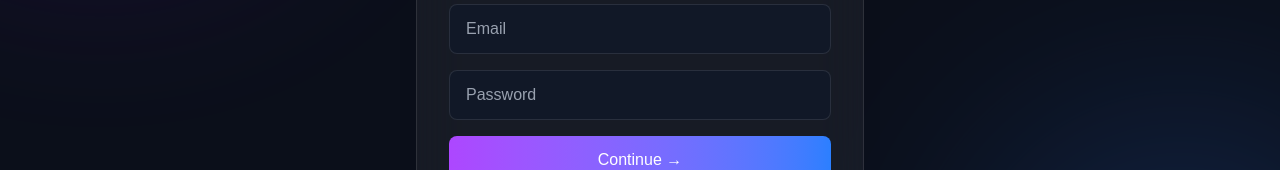
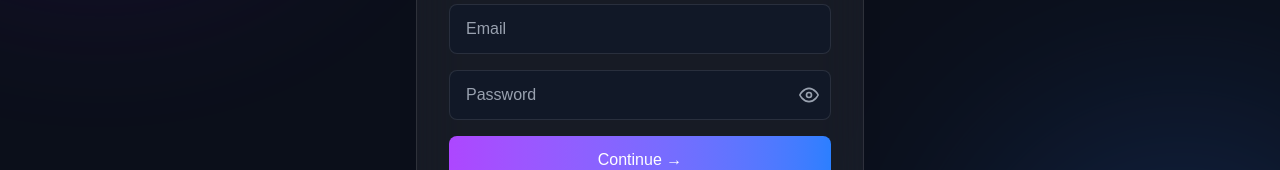
Before and after one commit to devspark-2501/DevCollab-Website, a Next.js app in the folder front-end/: page /create-auth in a window 1280 px wide. Shown: the part 383-553 px from the top of the page. Built offline with nearby package versions, Linux system fonts and the light colour scheme.

Commit message:
Improved UI in Input password

```diff
--- a/front-end/app/create-auth/page.js
+++ b/front-end/app/create-auth/page.js
@@ -5,18 +5,18 @@ import Link from "next/link"
 import { signIn } from "next-auth/react"
 
 export default function SignUp() {
-    const [step, setStep] = useState("details") // "details" | "otp"
+    const [step, setStep] = useState("details")
 
     const [name, setName] = useState("")
     const [email, setEmail] = useState("")
     const [password, setPassword] = useState("")
     const [otp, setOtp] = useState("")
+    const [showPassword, setShowPassword] = useState(false)
 
     const [error, setError] = useState("")
     const [info, setInfo] = useState("")
     const [loading, setLoading] = useState(false)
 
-    // Step 1: Send OTP
     const handleSendOtp = async (e) => {
         e.preventDefault()
         setError("")
@@ -47,7 +47,6 @@ export default function SignUp() {
         }
     }
 
-    // Step 2: Verify OTP + Register
     const handleRegister = async (e) => {
         e.preventDefault()
         setError("")
@@ -91,7 +90,7 @@ export default function SignUp() {
             {/* Card */}
             <div className="relative z-10 w-[90%] max-w-md p-8 rounded-2xl bg-white/5 backdrop-blur-xl border border-white/10 shadow-xl">
 
-                {/* Step indicator */}
+                {/* Step Indicator */}
                 <div className="flex items-center gap-2 mb-6">
                     <div className={`flex items-center justify-center w-7 h-7 rounded-full text-xs font-bold border ${
                         step === "details"
@@ -115,9 +114,10 @@ export default function SignUp() {
                         : `Enter the 6-digit code sent to ${email}`}
                 </p>
 
-                {/* ── STEP 1: Details form ── */}
+                {/* ── STEP 1: Details ── */}
                 {step === "details" && (
                     <form onSubmit={handleSendOtp} className="flex flex-col gap-4">
+
                         <input
                             type="text"
                             placeholder="Name"
@@ -126,6 +126,7 @@ export default function SignUp() {
                             className="w-full px-4 py-3 rounded-lg bg-[#111827] border border-white/10 text-white placeholder-gray-400 focus:outline-none focus:border-purple-500"
                             required
                         />
+
                         <input
                             type="email"
                             placeholder="Email"
@@ -134,14 +135,36 @@ export default function SignUp() {
                             className="w-full px-4 py-3 rounded-lg bg-[#111827] border border-white/10 text-white placeholder-gray-400 focus:outline-none focus:border-purple-500"
                             required
                         />
+
+                        {/* Password with show/hide toggle */}
+                        <div className="relative">
                             <input
-                            type="password"
+                                type={showPassword ? "text" : "password"}
                                 placeholder="Password"
                                 value={password}
                                 onChange={(e) => setPassword(e.target.value)}
-                            className="w-full px-4 py-3 rounded-lg bg-[#111827] border border-white/10 text-white placeholder-gray-400 focus:outline-none focus:border-purple-500"
+                                className="w-full px-4 py-3 pr-12 rounded-lg bg-[#111827] border border-white/10 text-white placeholder-gray-400 focus:outline-none focus:border-purple-500"
                                 required
                             />
+                            <button
+                                type="button"
+                                onClick={() => setShowPassword(!showPassword)}
+                                className="absolute right-3 top-1/2 -translate-y-1/2 text-gray-400 hover:text-purple-400 transition"
+                            >
+                                {showPassword ? (
+                                    <svg xmlns="http://www.w3.org/2000/svg" width="20" height="20" viewBox="0 0 24 24" fill="none" stroke="currentColor" strokeWidth="2" strokeLinecap="round" strokeLinejoin="round">
+                                        <path d="M17.94 17.94A10.07 10.07 0 0 1 12 20c-7 0-11-8-11-8a18.45 18.45 0 0 1 5.06-5.94"/>
+                                        <path d="M9.9 4.24A9.12 9.12 0 0 1 12 4c7 0 11 8 11 8a18.5 18.5 0 0 1-2.16 3.19"/>
+                                        <line x1="1" y1="1" x2="23" y2="23"/>
+                                    </svg>
+                                ) : (
+                                    <svg xmlns="http://www.w3.org/2000/svg" width="20" height="20" viewBox="0 0 24 24" fill="none" stroke="currentColor" strokeWidth="2" strokeLinecap="round" strokeLinejoin="round">
+                                        <path d="M1 12s4-8 11-8 11 8 11 8-4 8-11 8-11-8-11-8z"/>
+                                        <circle cx="12" cy="12" r="3"/>
+                                    </svg>
+                                )}
+                            </button>
+                        </div>
 
                         {error && <p className="text-red-400 text-sm">{error}</p>}
 
@@ -152,10 +175,11 @@ export default function SignUp() {
                         >
                             {loading ? "Sending OTP..." : "Continue →"}
                         </button>
+
                     </form>
                 )}
 
-                {/* ── STEP 2: OTP form ── */}
+                {/* ── STEP 2: OTP ── */}
                 {step === "otp" && (
                     <form onSubmit={handleRegister} className="flex flex-col gap-4">
 
@@ -185,23 +209,24 @@ export default function SignUp() {
                             {loading ? "Creating account..." : "Verify & Sign Up"}
                         </button>
 
-                        {/* Resend OTP */}
                         <button
                             type="button"
                             onClick={handleSendOtp}
                             disabled={loading}
                             className="text-sm text-gray-400 hover:text-purple-400 transition text-center"
                         >
-                            Didn't receive it? <span className="text-purple-400 underline">Resend OTP</span>
+                            Didn't receive it?{" "}
+                            <span className="text-purple-400 underline">Resend OTP</span>
                         </button>
 
                         <button
                             type="button"
-                            onClick={() => { setStep("details"); setError(""); setOtp(""); }}
+                            onClick={() => { setStep("details"); setError(""); setOtp("") }}
                             className="text-sm text-gray-500 hover:text-gray-300 transition text-center"
                         >
                             ← Change email
                         </button>
+
                     </form>
                 )}
 
@@ -211,6 +236,7 @@ export default function SignUp() {
                         Sign in
                     </Link>
                 </p>
+
             </div>
         </div>
     )
```
Lines whose indentation alone changed are shown as unchanged.
